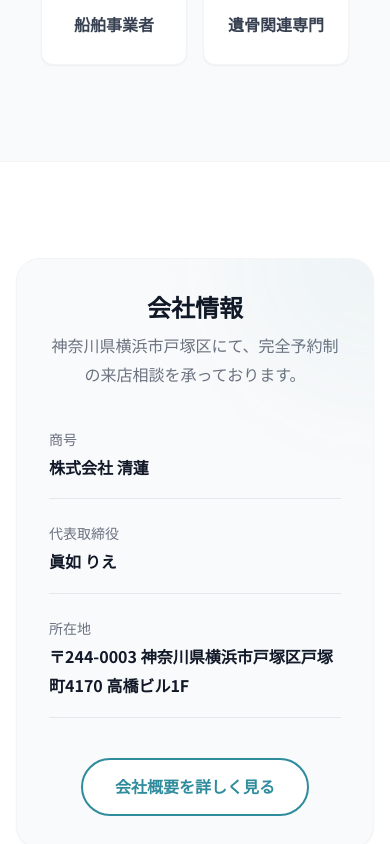
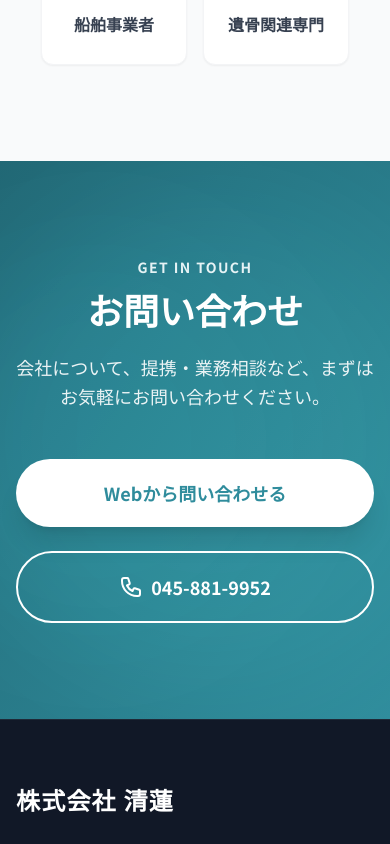
Before and after one commit to seiren-inc/seiren-corporate, a Next.js app: page / in a window 390 px wide. Shown: the part 6040-6884 px from the top of the page. Built offline with nearby package versions, Linux system fonts and the light colour scheme.

Commit message:
feat: remove company info section from top page

```diff
--- a/src/app/page.tsx
+++ b/src/app/page.tsx
@@ -215,40 +215,6 @@ export default function Home() {
         </div>
       </section>
 
-      {/* 7. Company Minimal */}
-      <section className="py-24 bg-white border-t border-gray-100">
-         <div className="container mx-auto px-6 lg:px-12">
-            <div className="max-w-4xl mx-auto rounded-3xl bg-gray-50 p-8 md:p-12 border border-gray-100 shadow-sm relative overflow-hidden">
-               <div className="absolute top-0 right-0 w-64 h-64 bg-brand-primary opacity-5 rounded-full -translate-y-1/2 translate-x-1/2 blur-3xl"></div>
-
-               <div className="text-center mb-10">
-                 <h2 className="text-2xl md:text-3xl lg:text-4xl font-bold text-gray-900">会社情報</h2>
-                 <p className="text-gray-500 mt-2">神奈川県横浜市戸塚区にて、完全予約制の来店相談を承っております。</p>
-               </div>
-
-               <dl className="grid grid-cols-1 md:grid-cols-2 gap-x-8 gap-y-6">
-                 <div className="border-b border-gray-200 pb-4">
-                   <dt className="text-sm text-gray-500 mb-1">商号</dt>
-                   <dd className="font-bold text-gray-900">株式会社 清蓮</dd>
-                 </div>
-                 <div className="border-b border-gray-200 pb-4">
-                   <dt className="text-sm text-gray-500 mb-1">代表取締役</dt>
-                   <dd className="font-bold text-gray-900">眞如 りえ</dd>
-                 </div>
-                 <div className="border-b border-gray-200 pb-4 md:col-span-2">
-                   <dt className="text-sm text-gray-500 mb-1">所在地</dt>
-                   <dd className="font-bold text-gray-900">〒244-0003 神奈川県横浜市戸塚区戸塚町4170 高橋ビル1F</dd>
-                 </div>
-               </dl>
-
-               <div className="mt-10 text-center">
-                 <Link href="/company" className="inline-block px-8 py-3 bg-white border-2 border-brand-primary text-brand-primary font-bold rounded-full hover:bg-brand-primary hover:text-white transition-colors duration-300">
-                   会社概要を詳しく見る
-                 </Link>
-               </div>
-            </div>
-         </div>
-      </section>
 
       {/* 8. Final CTA */}
       <section className="py-24 bg-brand-primary relative overflow-hidden text-center text-white">
```
